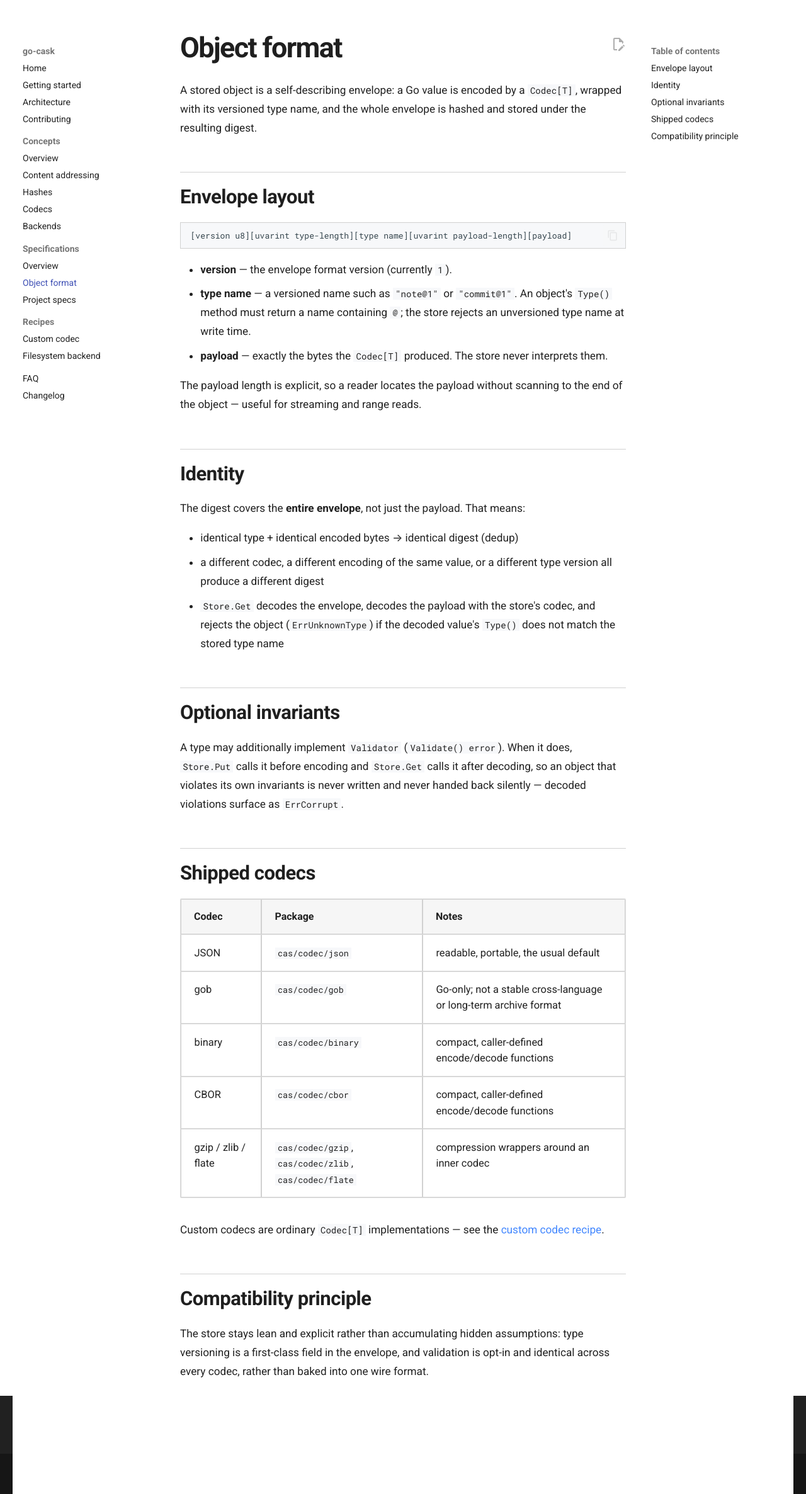
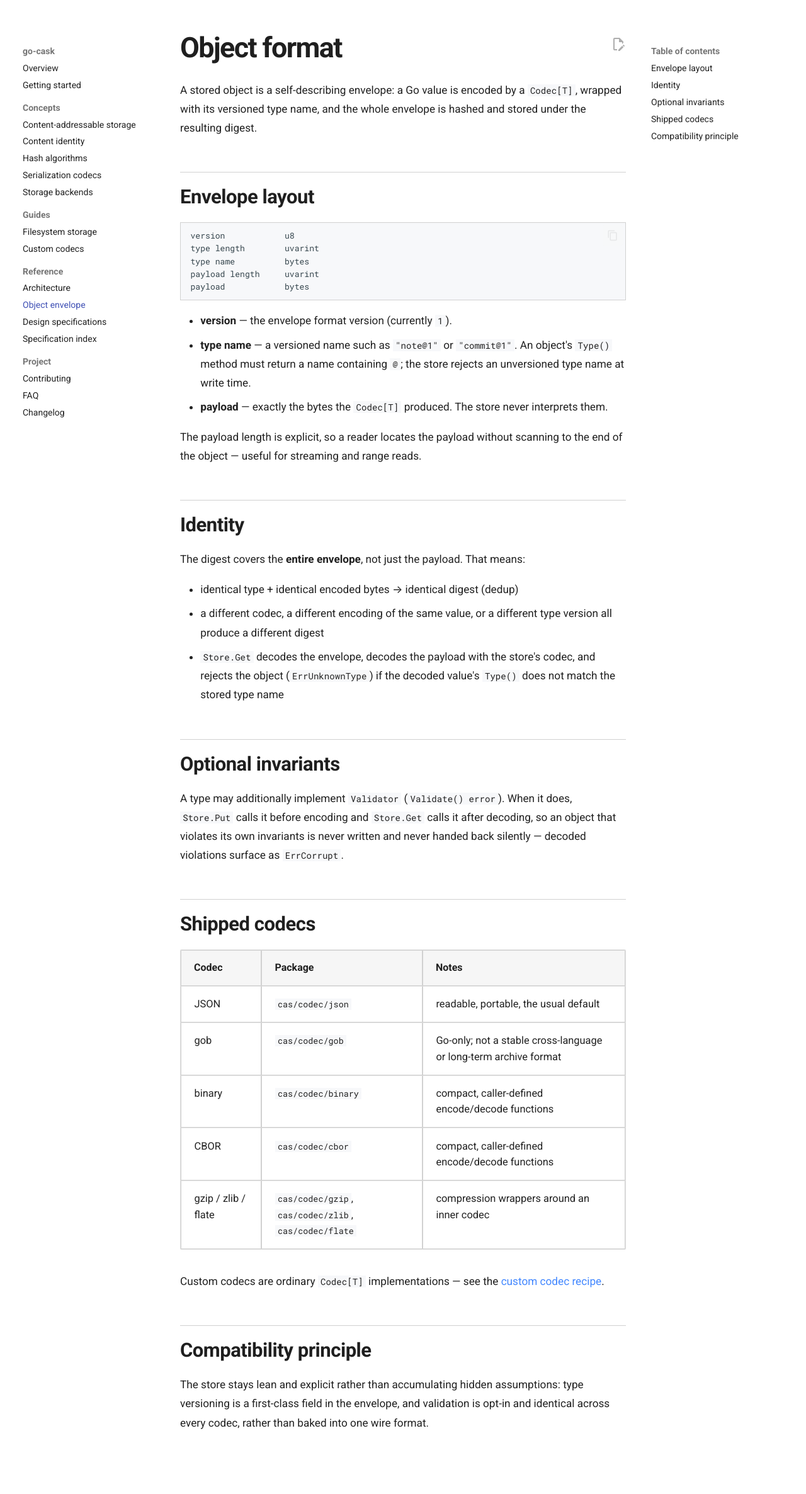
Before and after one commit to dmundt/go-cask, an MkDocs documentation site: the page built from website/specifications/object-format.md, in a window 1280 px wide. Shown: the whole page at 63% size. Built offline with MkDocs 1.6.1 and Material for MkDocs 9.7.7, drawn with Linux system fonts in a browser that asks for light colours; comment, search, counter and statistics services are not loaded; after the commit the page ends 2299 px from its top, so only the background shows below that.

Commit message:
docs(website): refine published navigation
Keep documentation changes on the Pages path while removing overflow-prone
controls and improving reference readability.

Co-authored-by: Copilot <223556219+Copilot@users.noreply.github.com>

````diff
--- a/mkdocs.yml
+++ b/mkdocs.yml
@@ -10,31 +10,31 @@ site_dir: site
 exclude_docs: AGENT.md
 
 nav:
-  - Home: index.md
+  - Overview: index.md
   - Getting started: getting-started.md
-  - Architecture: architecture.md
-  - Contributing: contributing.md
   - Concepts:
-      - Overview: concepts/index.md
-      - Content addressing: concepts/content-addressing.md
-      - Hashes: concepts/hashes.md
-      - Codecs: concepts/codecs.md
-      - Backends: concepts/backends.md
-  - Specifications:
-      - Overview: specifications/index.md
-      - Object format: specifications/object-format.md
-      - Project specs: specs.md
-  - Recipes:
-      - Custom codec: recipes/custom-codec.md
-      - Filesystem backend: recipes/filesystem-backend.md
-  - FAQ: faq.md
-  - Changelog: changelog.md
+      - Content-addressable storage: concepts/index.md
+      - Content identity: concepts/content-addressing.md
+      - Hash algorithms: concepts/hashes.md
+      - Serialization codecs: concepts/codecs.md
+      - Storage backends: concepts/backends.md
+  - Guides:
+      - Filesystem storage: recipes/filesystem-backend.md
+      - Custom codecs: recipes/custom-codec.md
+  - Reference:
+      - Architecture: architecture.md
+      - Object envelope: specifications/object-format.md
+      - Design specifications: specifications/index.md
+      - Specification index: specs.md
+  - Project:
+      - Contributing: contributing.md
+      - FAQ: faq.md
+      - Changelog: changelog.md
 
 theme:
   name: material
   features:
     - navigation.sections
-    - navigation.footer
     - content.code.copy
     - content.action.edit
     - search.suggest
--- a/website/specifications/object-format.md
+++ b/website/specifications/object-format.md
@@ -7,7 +7,11 @@ hashed and stored under the resulting digest.
 ## Envelope layout
 
 ```text
-[version u8][uvarint type-length][type name][uvarint payload-length][payload]
+version            u8
+type length        uvarint
+type name          bytes
+payload length     uvarint
+payload            bytes
 ```
 
 - **version** — the envelope format version (currently `1`).
--- a/website/stylesheets/extra.css
+++ b/website/stylesheets/extra.css
@@ -30,7 +30,8 @@ body {
 }
 
 .md-header,
-.md-tabs {
+.md-tabs,
+.md-footer {
   display: none;
 }
 
@@ -131,6 +132,11 @@ body {
   line-height: 1.55;
 }
 
+.md-typeset pre > code {
+  white-space: pre-wrap;
+  overflow-wrap: anywhere;
+}
+
 .md-typeset code {
   border-radius: 0;
 }
````
Also changed, not shown: CHANGELOG.md (+12 -0 lines), website/AGENT.md (+1 -0 lines), website/architecture.md (+5 -1 lines), 1 other file.
